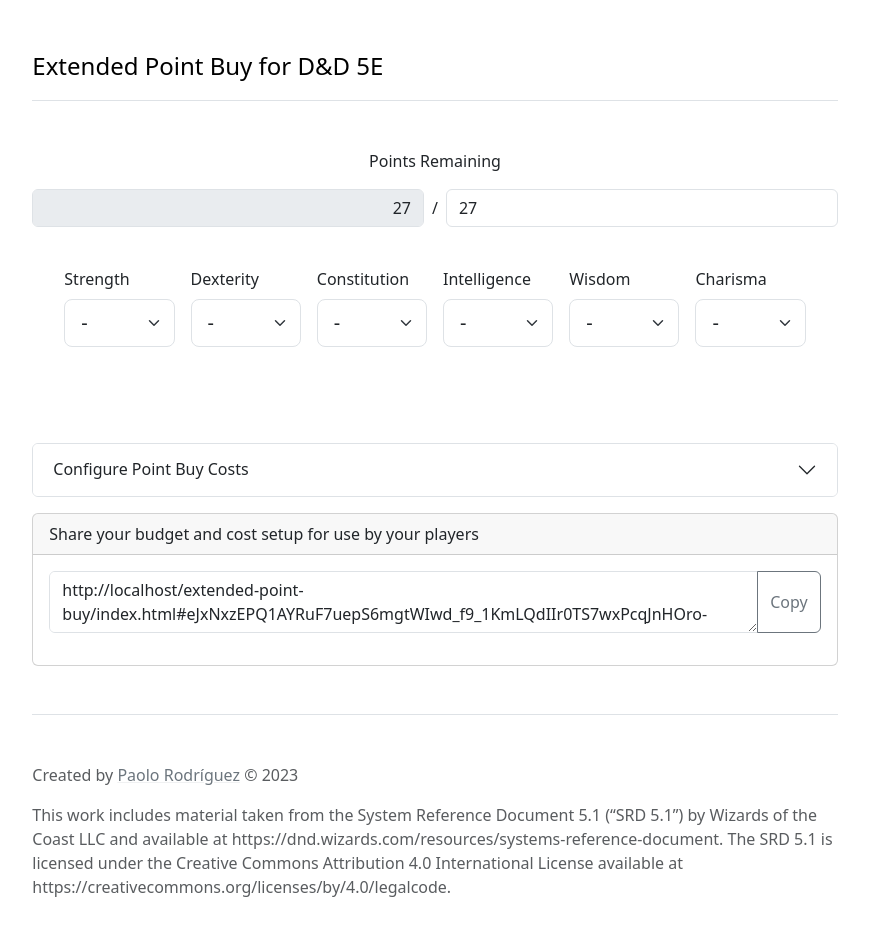
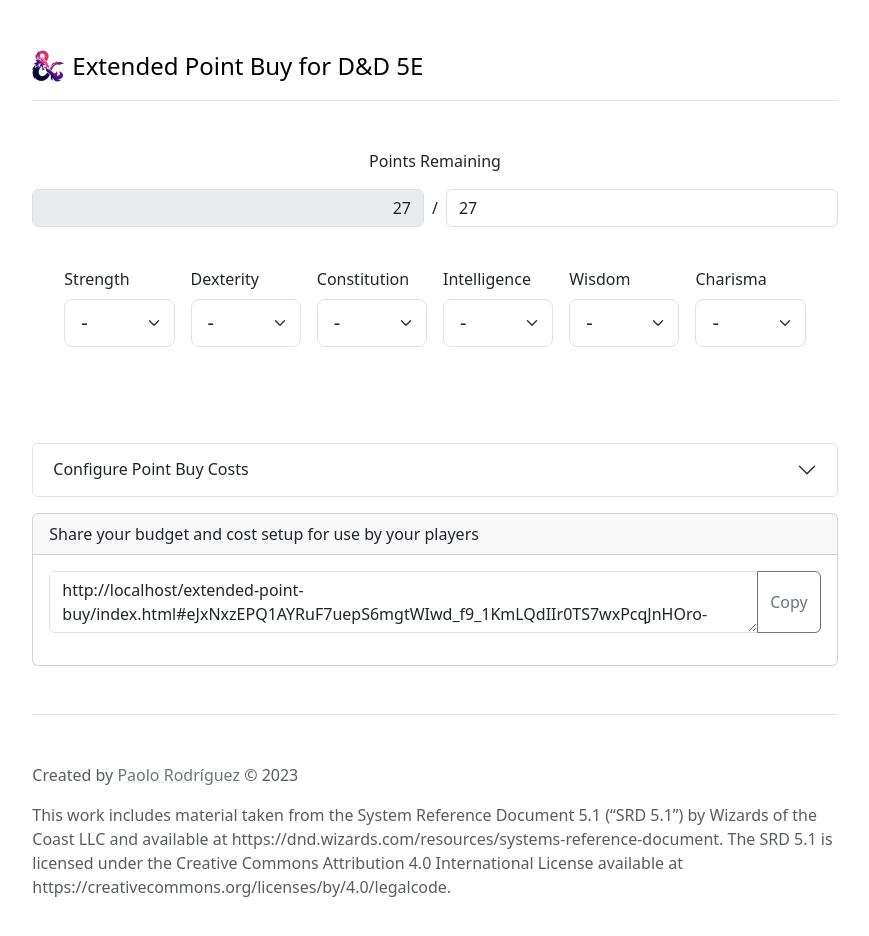
Before and after one commit to prestidigitation-ninja/tools, a plain HTML site: page extended-point-buy/index.html in a window 1280 px wide. Shown: the whole page, without its empty margins (205-1074 px from the left). Drawn offline with nearby package versions, Linux system fonts and the light colour scheme.

Commit message:
add logo

```diff
--- a/extended-point-buy/index.html
+++ b/extended-point-buy/index.html
@@ -28,6 +28,7 @@
       integrity="sha384-4bw+/aepP/YC94hEpVNVgiZdgIC5+VKNBQNGCHeKRQN+PtmoHDEXuppvnDJzQIu9"
       crossorigin="anonymous"
     />
+    <link rel="icon" type="image/webp" href="../prestidigitation.webp" />
     <style>
       #pointBuyCosts {
         font-variant-numeric: tabular-nums;
@@ -41,6 +42,12 @@
           href="./"
           class="d-flex align-items-center text-body-emphasis text-decoration-none"
         >
+          <img
+            src="../prestidigitation.webp"
+            height="32"
+            class="me-2"
+            alt="Prestidigitation"
+          />
           <span class="fs-4">Extended Point Buy for D&D 5E</span>
         </a>
       </header>
```
Also changed, not shown: prestidigitation.webp (added).
